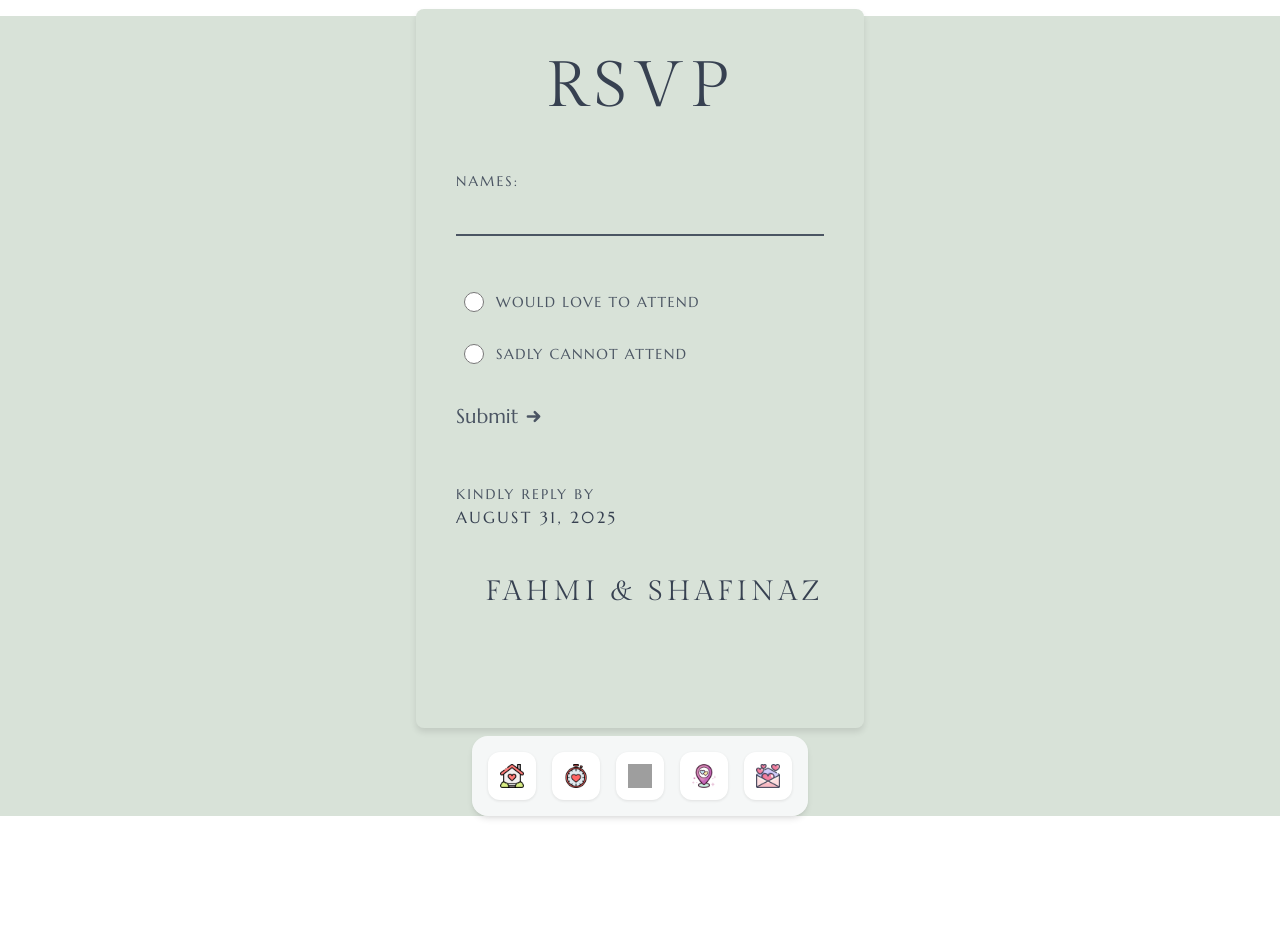
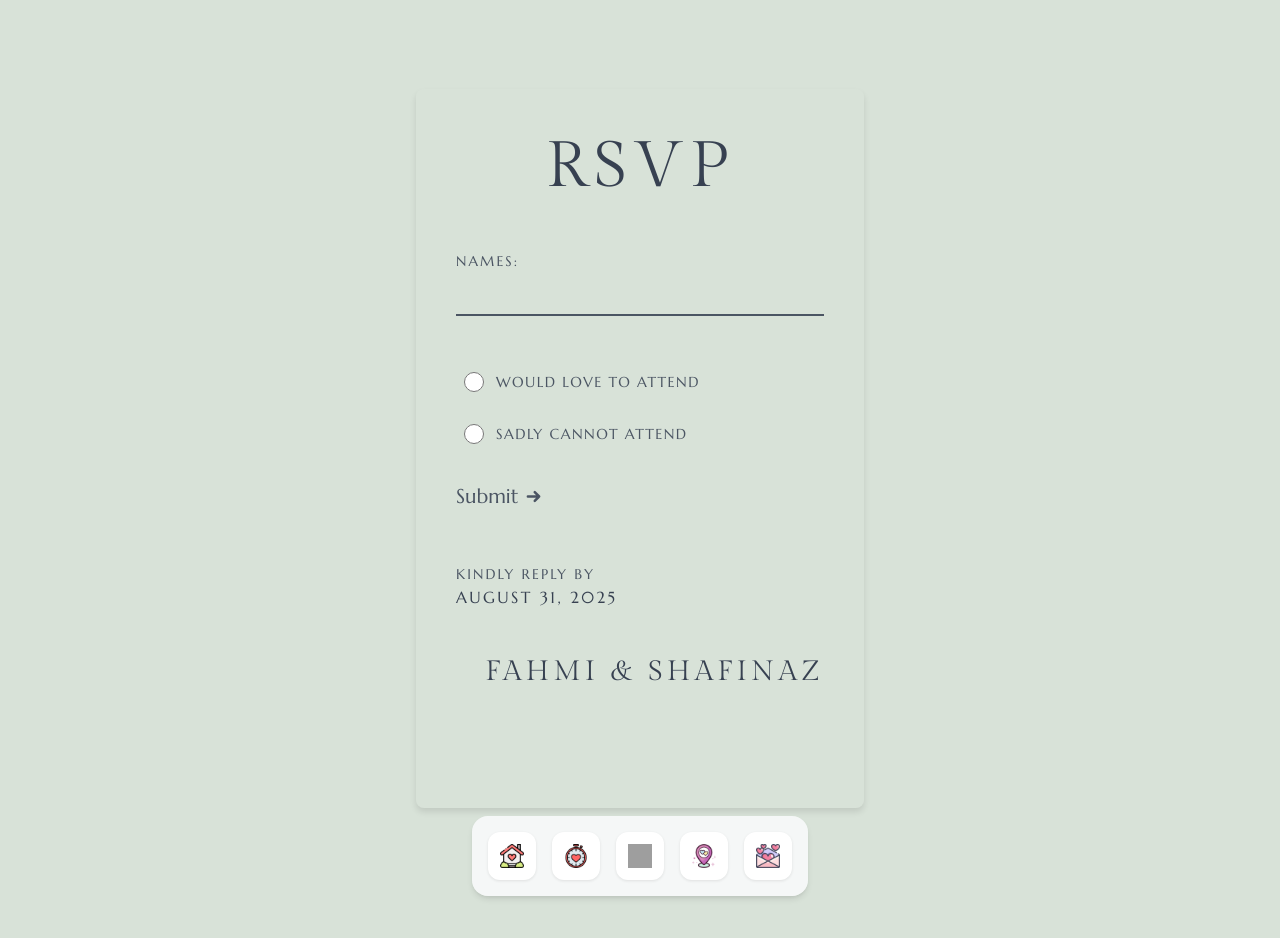
Before and after one commit to FahmiRid/joke-fun, a React (Create React App) app: page /rsvp in a window 1280 px wide. Shown: the top 938 px of the page. Before the commit the page ends 816 px from the top, so only its background shows below. Built offline with nearby package versions, Linux system fonts and the light colour scheme; grey boxes are pictures that could not be loaded.

Commit message:
FS -12 modify rsvp css

```diff
--- a/src/styles/rsvp.css
+++ b/src/styles/rsvp.css
@@ -13,15 +13,12 @@ body {
 }
 
 .container-rsvp {
-  /* min-height: 124vh; */
+  min-height: 124vh;
   display: flex;
   align-items: center;
   justify-content: center;
   padding: 1rem;
   background-color: #d8e2d8;
-  position: relative;
-  top: 1em;
-  height: 100vh;
 }
 
 .rsvp-card {
```
